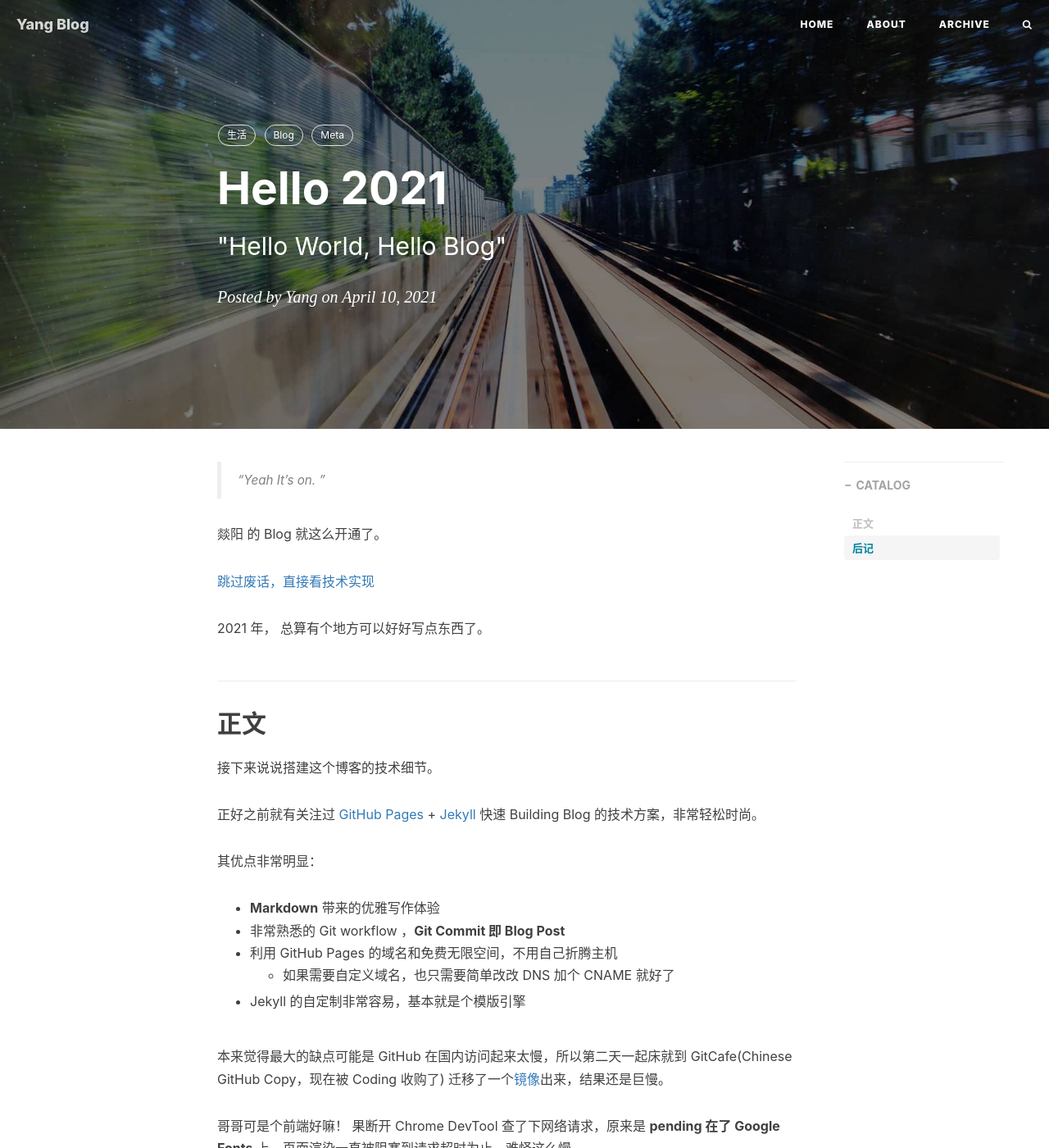
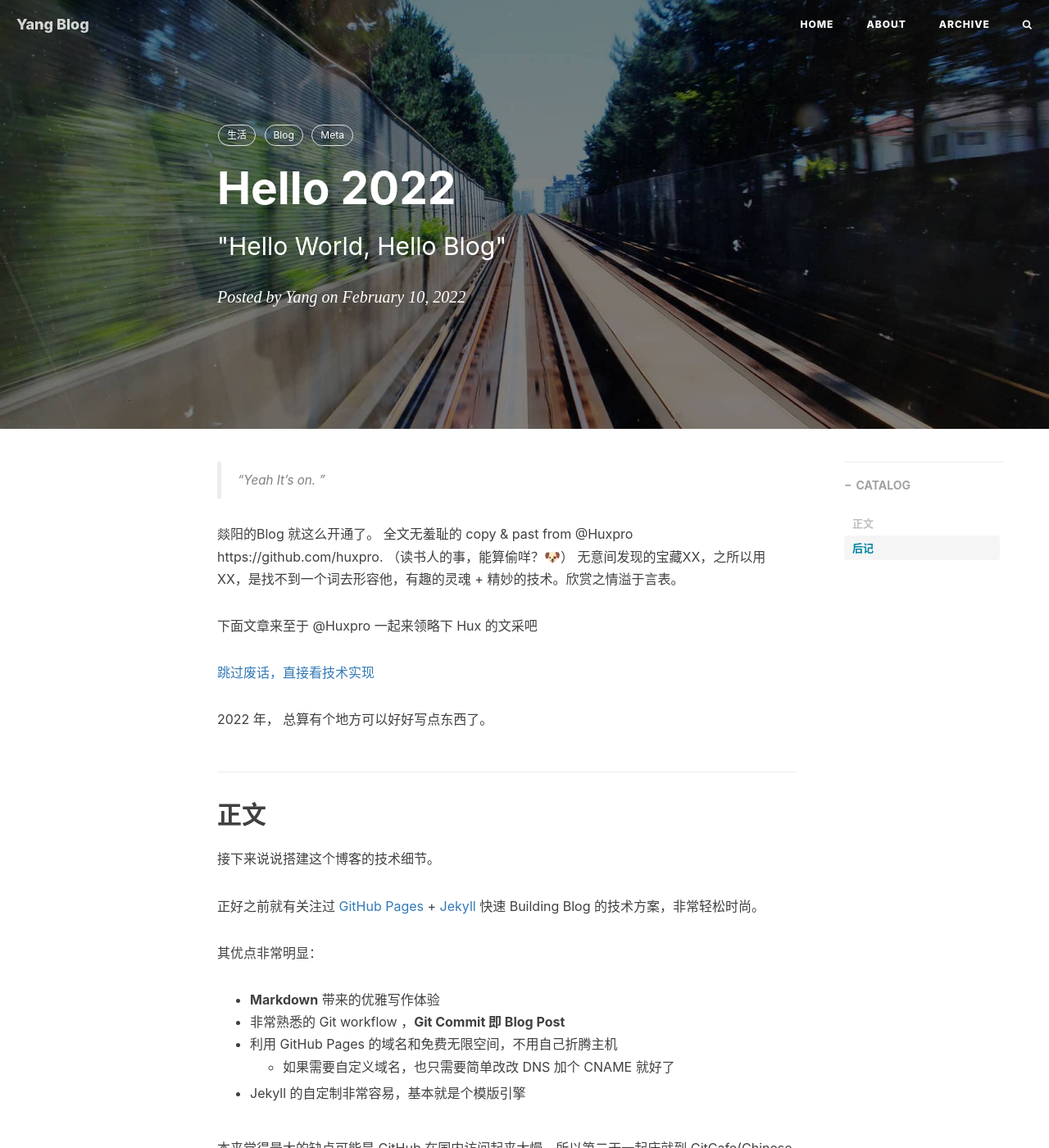
Before and after one commit to yliu9418/yliu9418.github.io, a Jekyll site: the page built from _posts/2022-02-10-hello-2022.markdown, in a window 1280 px wide and 1400 px high. Shown: the whole window at 82% size. Built offline with Jekyll 4.4.1, drawn with Linux system fonts in a browser that asks for light colours; nearby versions of some CDN libraries; comment, search, counter and statistics services are not loaded; some of the changed text lies outside the part shown.

Commit message:
Update and rename 2021-04-10-hello-2021.markdown to 2022-02-10-hello-2022.markdown

```diff
--- a/_posts/2021-04-10-hello-2021.markdown
+++ b/_posts/2022-02-10-hello-2022.markdown
@@ -1,8 +1,8 @@
 ---
 layout:     post
-title:      "Hello 2021"
+title:      "Hello 2022"
 subtitle:   " \"Hello World, Hello Blog\""
-date:       2021-04-10 12:00:00
+date:       2022-02-10 12:00:00
 author:     "Yang"
 header-img: "img/post-bg-2015.jpg"
 catalog: true
@@ -14,12 +14,15 @@ tags:
 
 > “Yeah It's on. ”
 
+燚阳的Blog 就这么开通了。
+全文无羞耻的 copy & past from @Huxpro https://github.com/huxpro. （读书人的事，能算偷咩？🐶）
+无意间发现的宝藏XX，之所以用XX，是找不到一个词去形容他，有趣的灵魂 + 精妙的技术。欣赏之情溢于言表。
 
-燚阳 的 Blog 就这么开通了。
+下面文章来至于 @Huxpro 一起来领略下 Hux 的文采吧
 
 [跳过废话，直接看技术实现 ](#build)
 
-2021 年， 总算有个地方可以好好写点东西了。
+2022 年， 总算有个地方可以好好写点东西了。
 
 
 
@@ -63,9 +66,6 @@ Theme 的 CSS 是基于 Bootstrap 定制的，看得不爽的地方直接在 Les
 
 ## 后记
 
-回顾这个博客的诞生，纯粹是出于个人兴趣。在知乎相关问题上回答并获得一定的 star 后，我决定把这个博客主题当作一个小小的开源项目来维护。
-
-
 如果你恰好逛到了这里，希望你也能喜欢这个博客主题。
 
-—— Henry 后记于 2015.10
+—— Henry 后记于 2022.02
```
